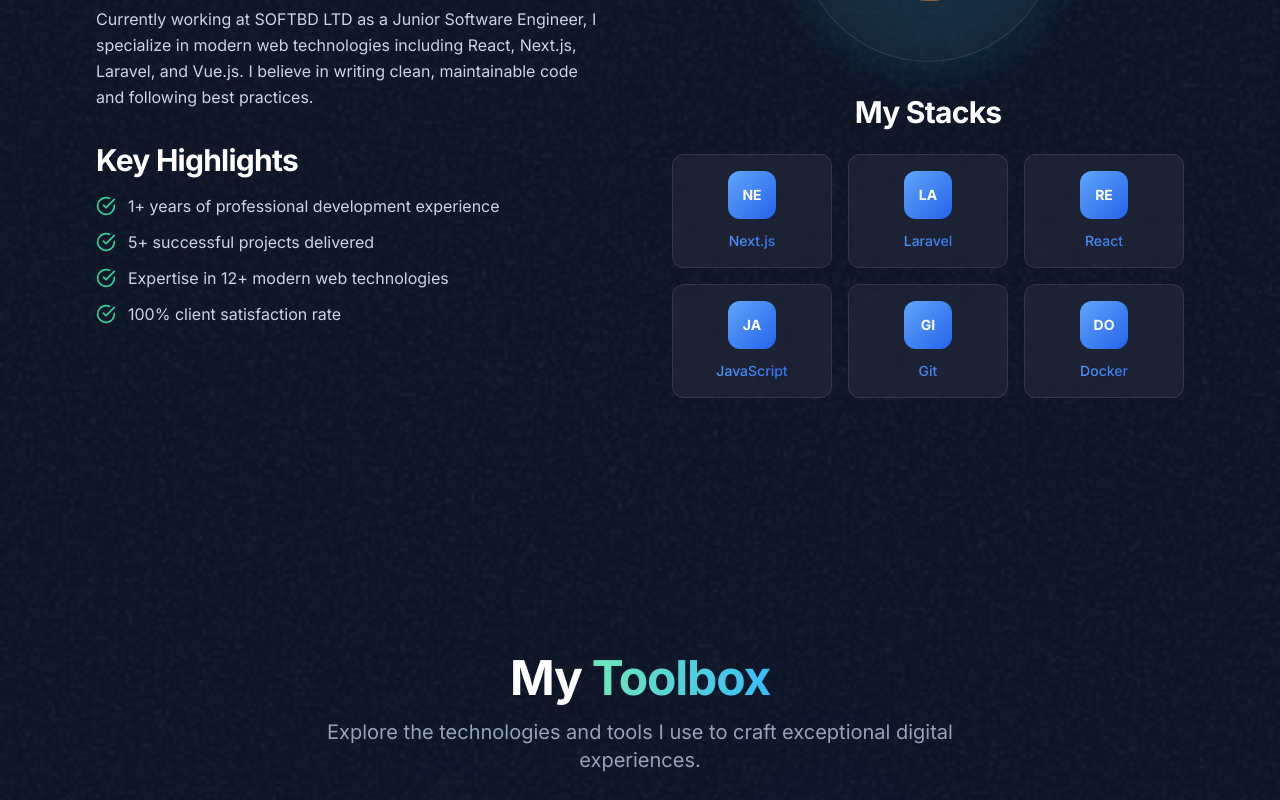
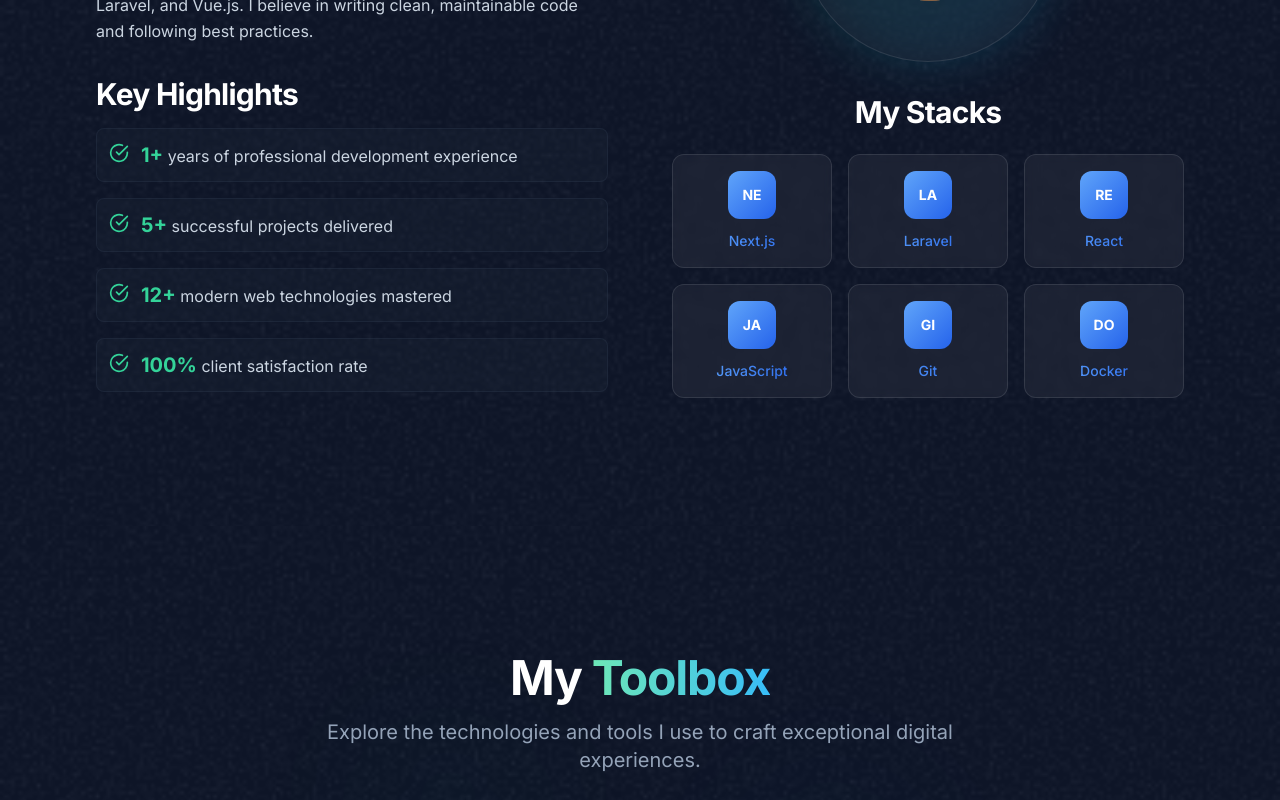
Before and after one commit to nishatislam04/new-portfolio, a Next.js app: page / in a window 1280 px wide. Shown: the part 1340-2140 px from the top of the page. Built offline with nearby package versions, Linux system fonts and the light colour scheme; no server answers.

Commit message:
make stats number hihg

```diff
--- a/src/sections/About.tsx
+++ b/src/sections/About.tsx
@@ -21,10 +21,22 @@
 
 export const AboutSection = () => {
 	const achievements = [
-		`${PERSONAL_INFO.stats.experience} years of professional development experience`,
-		`${PERSONAL_INFO.stats.projectsCompleted} successful projects delivered`,
-		`Expertise in ${PERSONAL_INFO.stats.technologies} modern web technologies`,
-		`${PERSONAL_INFO.stats.clientSatisfaction} client satisfaction rate`,
+		{
+			number: PERSONAL_INFO.stats.experience,
+			text: "years of professional development experience",
+		},
+		{
+			number: PERSONAL_INFO.stats.projectsCompleted,
+			text: "successful projects delivered",
+		},
+		{
+			number: PERSONAL_INFO.stats.technologies,
+			text: "modern web technologies mastered",
+		},
+		{
+			number: PERSONAL_INFO.stats.clientSatisfaction,
+			text: "client satisfaction rate",
+		},
 	];
 
 	return (
@@ -63,11 +75,20 @@
 							<FadeIn delay={0.4}>
 								<div className="space-y-4">
 									<h3 className="heading-3 text-white">Key Highlights</h3>
-									<div className="space-y-3">
+									<div className="space-y-4">
 										{achievements.map((achievement, index) => (
-											<motion.div key={index} className="flex items-start gap-3" initial={{ opacity: 0, x: -20 }} whileInView={{ opacity: 1, x: 0 }} viewport={{ once: true }} transition={{ duration: 0.5, delay: index * 0.1 }}>
+											<motion.div
+												key={index}
+												className="flex items-start gap-3 p-3 rounded-lg bg-gray-800/30 border border-gray-700/30 hover:border-emerald-500/30 transition-all duration-300"
+												initial={{ opacity: 0, x: -20 }}
+												whileInView={{ opacity: 1, x: 0 }}
+												viewport={{ once: true }}
+												transition={{ duration: 0.5, delay: index * 0.1 }}
+												whileHover={{ scale: 1.02 }}>
 												<CheckCircleIcon className="w-5 h-5 text-emerald-400 mt-0.5 flex-shrink-0" />
-												<span className="text-gray-300">{achievement}</span>
+												<span className="text-gray-300 flex-1">
+													<span className="text-emerald-400 font-bold text-xl">{achievement.number}</span> {achievement.text}
+												</span>
 											</motion.div>
 										))}
 									</div>
--- a/src/sections/CTA.tsx
+++ b/src/sections/CTA.tsx
@@ -1,29 +1,24 @@
-'use client';
+"use client";
 
-import { motion } from 'framer-motion';
-import Image from 'next/image';
-import { Section, Button } from '@/components/ui';
-import { FadeIn } from '@/components/animations';
-import { ArrowUpRightIcon, SparkleIcon } from '@/components/icons';
-import { otherImages, memojiImages } from '@/assets/images';
-import { scrollToElement } from '@/utils';
-import { PERSONAL_INFO } from '@/constants/personal-info';
+import { motion } from "framer-motion";
+import Image from "next/image";
+import { Section, Button } from "@/components/ui";
+import { FadeIn } from "@/components/animations";
+import { ArrowUpRightIcon, SparkleIcon } from "@/components/icons";
+import { otherImages, memojiImages } from "@/assets/images";
+import { scrollToElement } from "@/utils";
+import { PERSONAL_INFO } from "@/constants/personal-info";
 
 export const CTASection = () => {
 	const handleContactClick = () => {
-    scrollToElement('contact');
+		scrollToElement("contact");
 	};
 
 	return (
 		<Section className="relative overflow-hidden">
 			{/* Background elements */}
 			<div className="absolute inset-0 opacity-5">
-        <Image
-          src={otherImages.grain}
-          alt=""
-          fill
-          className="object-cover"
-        />
+				<Image src={otherImages.grain} alt="" fill className="object-cover" />
 			</div>
 
 			{/* Gradient background */}
@@ -41,8 +36,7 @@
 						duration: 6,
 						repeat: Infinity,
 						ease: "easeInOut",
-          }}
-        >
+					}}>
 					<SparkleIcon className="w-6 h-6 text-emerald-400/30" />
 				</motion.div>
 
@@ -57,8 +51,7 @@
 						repeat: Infinity,
 						ease: "easeInOut",
 						delay: 2,
-          }}
-        >
+					}}>
 					<SparkleIcon className="w-4 h-4 text-sky-400/30" />
 				</motion.div>
 
@@ -73,8 +66,7 @@
 						repeat: Infinity,
 						ease: "easeInOut",
 						delay: 1,
-          }}
-        >
+					}}>
 					<SparkleIcon className="w-5 h-5 text-emerald-300/20" />
 				</motion.div>
 			</div>
@@ -84,17 +76,8 @@
 					<FadeIn>
 						<div className="mb-8">
 							{/* Avatar */}
-              <motion.div
-                className="relative w-24 h-24 mx-auto mb-6"
-                whileHover={{ scale: 1.1, rotate: 5 }}
-                transition={{ type: "spring", stiffness: 300, damping: 20 }}
-              >
-                <Image
-                  src={memojiImages.smile}
-                  alt="Let's work together"
-                  fill
-                  className="object-contain"
-                />
+							<motion.div className="relative w-24 h-24 mx-auto mb-6" whileHover={{ scale: 1.1, rotate: 5 }} transition={{ type: "spring", stiffness: 300, damping: 20 }}>
+								<Image src={memojiImages.smile} alt="Let's work together" fill className="object-contain" />
 							</motion.div>
 
 							{/* Heading */}
@@ -103,21 +86,11 @@
 							</h2>
 
 							{/* Description */}
-              <p className="body-large text-gray-400 max-w-2xl mx-auto mb-8">
-                Have a project in mind? Let's discuss how we can bring your ideas to life
-                with cutting-edge technology and exceptional design.
-              </p>
+							<p className="body-large text-gray-400 max-w-2xl mx-auto mb-8">Have a project in mind? Let's discuss how we can bring your ideas to life with cutting-edge technology and exceptional design.</p>
 
 							{/* CTA Button */}
-              <motion.div
-                whileHover={{ scale: 1.05 }}
-                whileTap={{ scale: 0.95 }}
-              >
-                <Button
-                  onClick={handleContactClick}
-                  size="lg"
-                  className="group shadow-2xl shadow-emerald-500/25"
-                >
+							<motion.div whileHover={{ scale: 1.05 }} whileTap={{ scale: 0.95 }}>
+								<Button onClick={handleContactClick} size="lg" className="group shadow-2xl shadow-emerald-500/25">
 									<span className="relative z-10">Get in Touch</span>
 									<ArrowUpRightIcon className="w-5 h-5 transition-transform group-hover:translate-x-1 group-hover:-translate-y-1" />
 								</Button>
@@ -125,25 +98,40 @@
 						</div>
 					</FadeIn>
 
-          {/* Stats or additional info */}
+					{/* Animated Stats */}
 					<FadeIn delay={0.3}>
 						<div className="grid grid-cols-2 md:grid-cols-4 gap-8 pt-12 border-t border-white/10">
-              <div className="text-center">
-                <div className="text-2xl font-bold gradient-text mb-1">{PERSONAL_INFO.stats.projectsCompleted}</div>
-                <div className="text-gray-400 text-sm">Projects Completed</div>
+							<motion.div className="text-center group" whileHover={{ scale: 1.05 }} transition={{ type: "spring", stiffness: 300, damping: 20 }}>
+								<div className="relative">
+									<div className="text-4xl md:text-5xl font-black text-white mb-2 block drop-shadow-2xl">{PERSONAL_INFO.stats.projectsCompleted}</div>
+									<motion.div className="absolute -inset-2 bg-gradient-to-r from-emerald-500/20 to-blue-500/20 rounded-lg opacity-0 group-hover:opacity-100 transition-opacity duration-300" initial={false} />
 								</div>
-              <div className="text-center">
-                <div className="text-2xl font-bold gradient-text mb-1">{PERSONAL_INFO.stats.technologies}</div>
-                <div className="text-gray-400 text-sm">Technologies</div>
+								<div className="text-gray-300 text-sm font-medium">Projects Completed</div>
+							</motion.div>
+
+							<motion.div className="text-center group" whileHover={{ scale: 1.05 }} transition={{ type: "spring", stiffness: 300, damping: 20 }}>
+								<div className="relative">
+									<div className="text-4xl md:text-5xl font-black text-white mb-2 block drop-shadow-2xl">{PERSONAL_INFO.stats.technologies}</div>
+									<motion.div className="absolute -inset-2 bg-gradient-to-r from-blue-500/20 to-purple-500/20 rounded-lg opacity-0 group-hover:opacity-100 transition-opacity duration-300" initial={false} />
 								</div>
-              <div className="text-center">
-                <div className="text-2xl font-bold gradient-text mb-1">{PERSONAL_INFO.stats.experience}</div>
-                <div className="text-gray-400 text-sm">Years Experience</div>
+								<div className="text-gray-300 text-sm font-medium">Technologies</div>
+							</motion.div>
+
+							<motion.div className="text-center group" whileHover={{ scale: 1.05 }} transition={{ type: "spring", stiffness: 300, damping: 20 }}>
+								<div className="relative">
+									<div className="text-4xl md:text-5xl font-black text-white mb-2 block drop-shadow-2xl">{PERSONAL_INFO.stats.experience}</div>
+									<motion.div className="absolute -inset-2 bg-gradient-to-r from-purple-500/20 to-pink-500/20 rounded-lg opacity-0 group-hover:opacity-100 transition-opacity duration-300" initial={false} />
 								</div>
-              <div className="text-center">
-                <div className="text-2xl font-bold gradient-text mb-1">{PERSONAL_INFO.stats.clientSatisfaction}</div>
-                <div className="text-gray-400 text-sm">Client Satisfaction</div>
+								<div className="text-gray-300 text-sm font-medium">Years Experience</div>
+							</motion.div>
+
+							<motion.div className="text-center group" whileHover={{ scale: 1.05 }} transition={{ type: "spring", stiffness: 300, damping: 20 }}>
+								<div className="relative">
+									<div className="text-4xl md:text-5xl font-black text-white mb-2 block drop-shadow-2xl">{PERSONAL_INFO.stats.clientSatisfaction}</div>
+									<motion.div className="absolute -inset-2 bg-gradient-to-r from-pink-500/20 to-emerald-500/20 rounded-lg opacity-0 group-hover:opacity-100 transition-opacity duration-300" initial={false} />
 								</div>
+								<div className="text-gray-300 text-sm font-medium">Client Satisfaction</div>
+							</motion.div>
 						</div>
 					</FadeIn>
 				</div>
```
Also changed, not shown: src/components/ui/index.ts (+4 -4 lines). Lines whose indentation alone changed are shown as unchanged.
